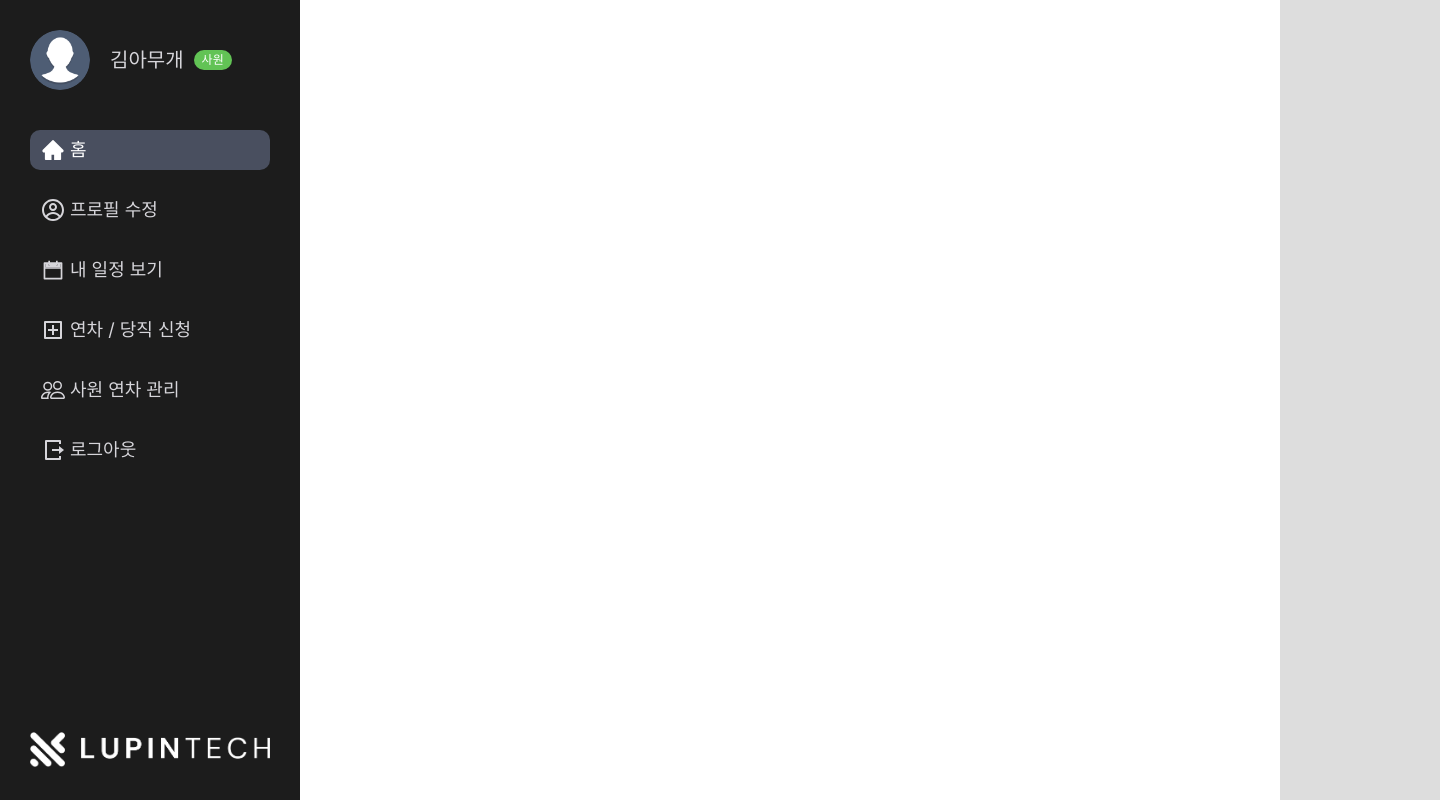
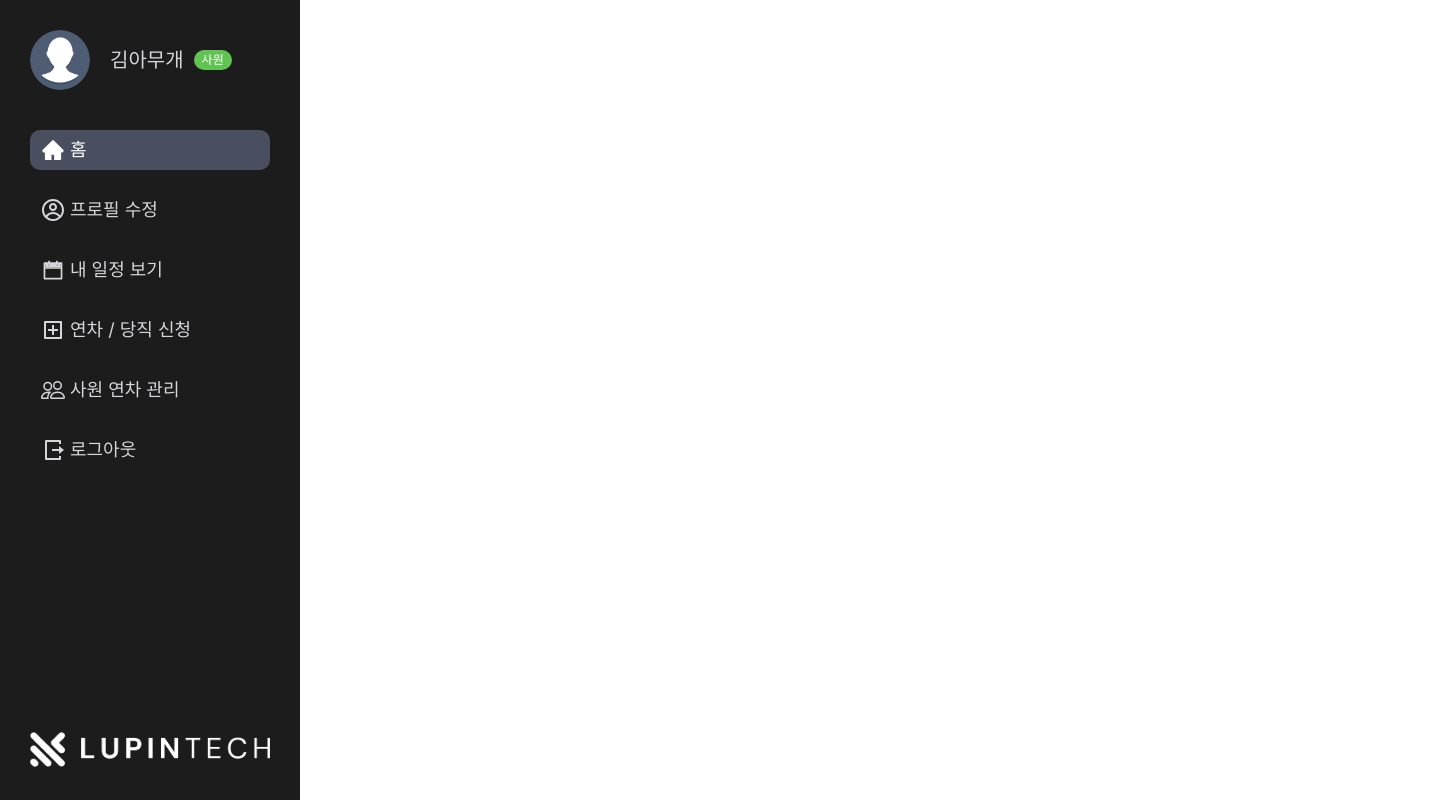
Before and after one commit to MiniTeam-5/MiniProject-FE, a React (Vite) app: page / in a window 1280 px wide. Shown: the whole page, 1440 px wide, since content can reach past the window. Built offline with nearby package versions, Linux system fonts and the light colour scheme; a web font is replaced by a local one.

Commit message:
💄 layout style 수정

```diff
--- a/src/components/common/Layout/styles.ts
+++ b/src/components/common/Layout/styles.ts
@@ -3,11 +3,12 @@ import styled from 'styled-components';
 export const Wrap = styled.div`
   display: flex;
   min-height: 100vh;
+  min-width: 1440px;
 `;
 
 export const Container = styled.div`
   margin-left: 300px;
   width: 100%;
-  padding: 50px;
+  padding: 50px 70px;
   background: ${({ theme }) => theme.color.background};
 `;
```
